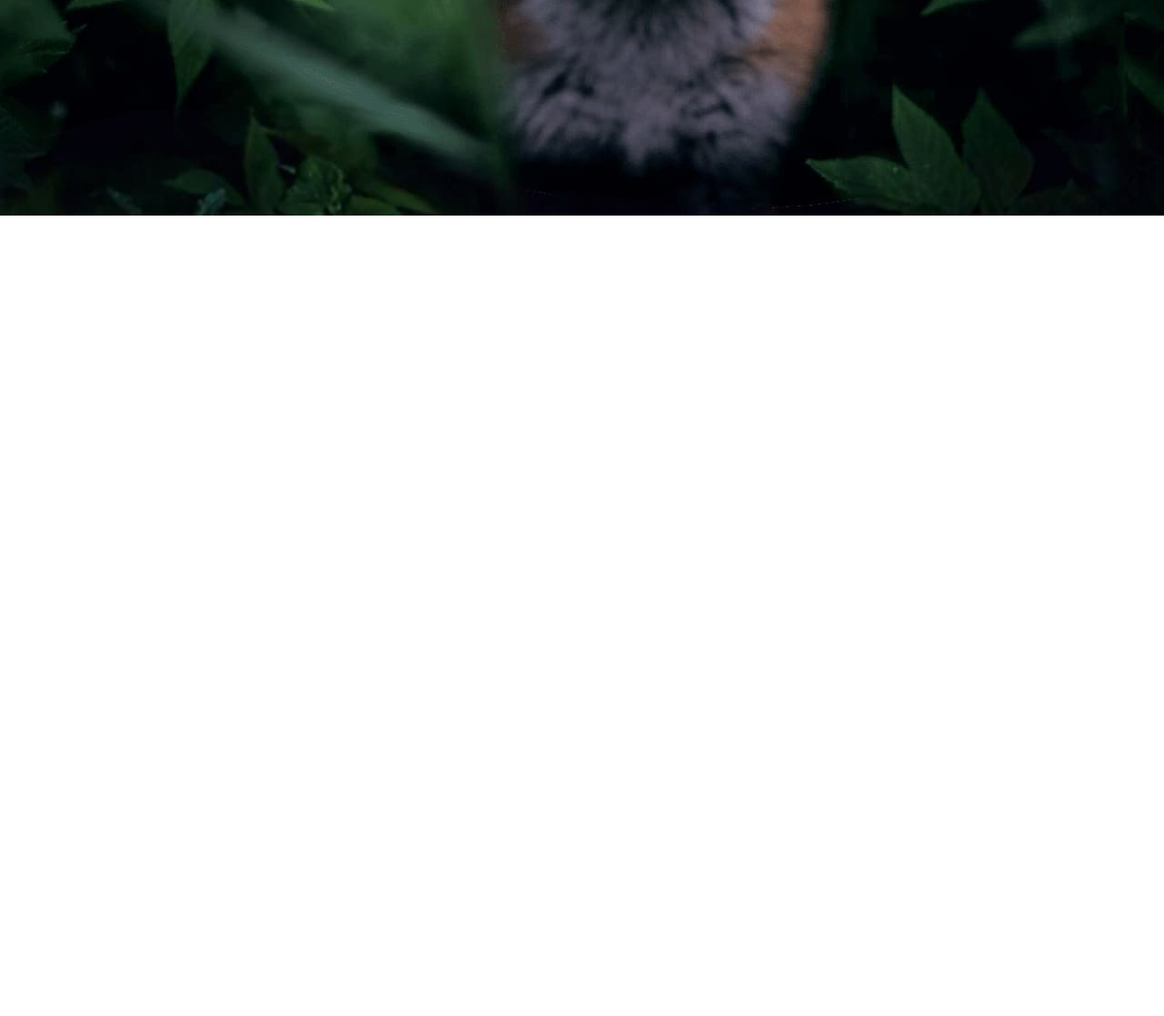
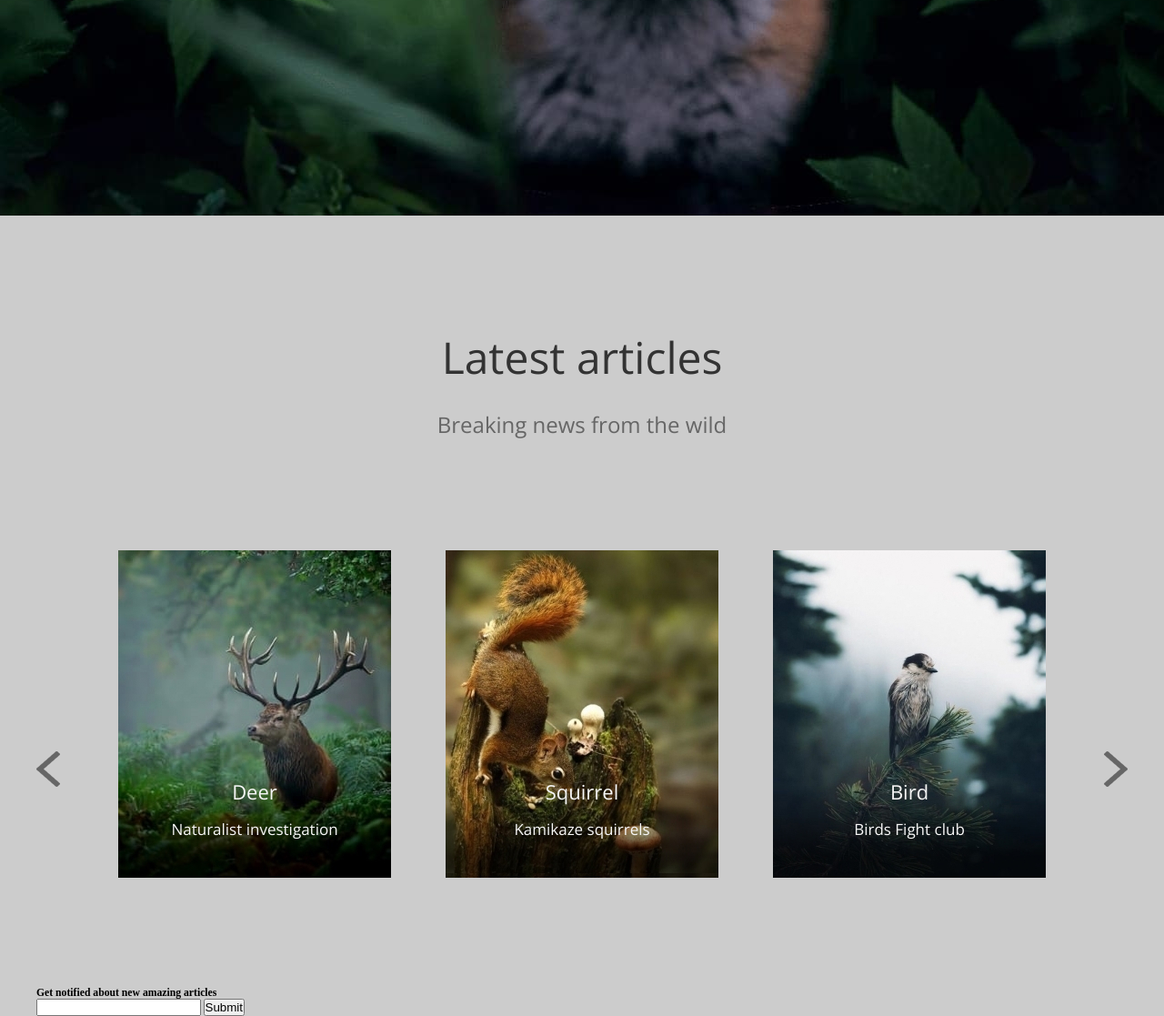
Before and after one commit to umidullo/rs-school, a plain HTML site: page wildlife/index.html in a window 1280 px wide. Shown: the part 542-1659 px from the top of the page at 91% size. Before the commit the page ends 800 px from the top, so only its background shows below. Drawn offline with nearby package versions, Linux system fonts and the light colour scheme.

Commit message:
feat: add main page layout and some style for them

```diff
--- /dev/null
+++ b/wildlife/assets/sass/_main.scss
@@ -0,0 +1,67 @@
+main {
+  background-color: #ccc;
+}
+
+.main__heading {
+  @extend %padding-vertical;
+  padding-bottom: 12rem;
+}
+
+.h2-dark {
+  @include h2-dark();
+  padding-bottom: 2rem;
+}
+
+.sh-2 {
+  @include sh-2-grey();
+}
+
+.slider {
+  display: flex;
+  align-items: center;
+  justify-content: space-between;
+}
+
+.deer {
+  background-image: url("./assets/Deer.jpg");
+}
+
+.squirrel {
+  background-image: url("./assets/Squirrel.jpg");
+}
+
+.bird {
+  background-image: url("./assets/Bird.jpg");
+}
+
+.slider__content {
+  display: flex;
+  align-items: center;
+  justify-content: space-between;
+  width: 100%;
+  max-width: 102rem;
+  padding-bottom: 12rem;
+}
+
+.slider__img {
+  width: 30rem;
+  height: 36rem;
+
+  display: flex;
+  flex-direction: column;
+}
+
+.arrow_right {
+  transform: rotate(180deg);
+}
+
+.h-4-light {
+  @include h-4-light();
+  margin-top: 24.7rem;
+  margin-bottom: 1rem;
+}
+
+.small {
+  @include small-light();
+  text-align: center;
+}
--- a/wildlife/assets/sass/_mixin.scss
+++ b/wildlife/assets/sass/_mixin.scss
@@ -99,7 +99,7 @@
 }
 
 %padding-vertical {
-  padding: 12rem 0 24rem 0;
+  padding: 12rem 0 12rem 0;
 }
 
 %padding-horizontal {
--- a/wildlife/index.html
+++ b/wildlife/index.html
@@ -43,5 +43,43 @@
         </div>
       </div>
     </section>
+    <main>
+      <div class="wrapper">
+        <div class="main__heading">
+          <h2 class="h2-dark">Latest articles</h2>
+          <p class="sh-2">Breaking news from the wild</p>
+        </div>
+        <div class="slider">
+          <img class="arrow" src="assets/arrow.png" alt="arrow left" />
+          <div class="slider__content">
+            <div class="slider__img deer">
+              <h4 class="h-4-light">Deer</h4>
+              <p class="small">Naturalist investigation</p>
+            </div>
+            <div class="slider__img squirrel">
+              <h4 class="h-4-light">Squirrel</h4>
+              <p class="small">Kamikaze squirrels</p>
+            </div>
+            <div class="slider__img bird">
+              <h4 class="h-4-light">Bird</h4>
+              <p class="small">Birds Fight club</p>
+            </div>
+          </div>
+
+          <img
+            class="arrow arrow_right"
+            src="assets/arrow.png"
+            alt="arrow right"
+          />
+        </div>
+        <div class="form">
+          <h3 class="form__heading">Get notified about new amazing articles</h3>
+          <form action="URL">
+            <input type="email" />
+            <input type="submit" />
+          </form>
+        </div>
+      </div>
+    </main>
   </body>
 </html>
--- a/wildlife/style.scss
+++ b/wildlife/style.scss
@@ -23,3 +23,4 @@ body {
 @import "assets/sass/const";
 @import "assets/sass/mixin";
 @import "assets/sass/hero";
+@import "assets/sass/main";
```
Also changed, not shown: wildlife/assets/Bird.jpg (added), wildlife/assets/Deer.jpg (added), wildlife/assets/Squirrel.jpg (added), wildlife/assets/arrow.png (added), wildlife/style.css, 1 other file.
